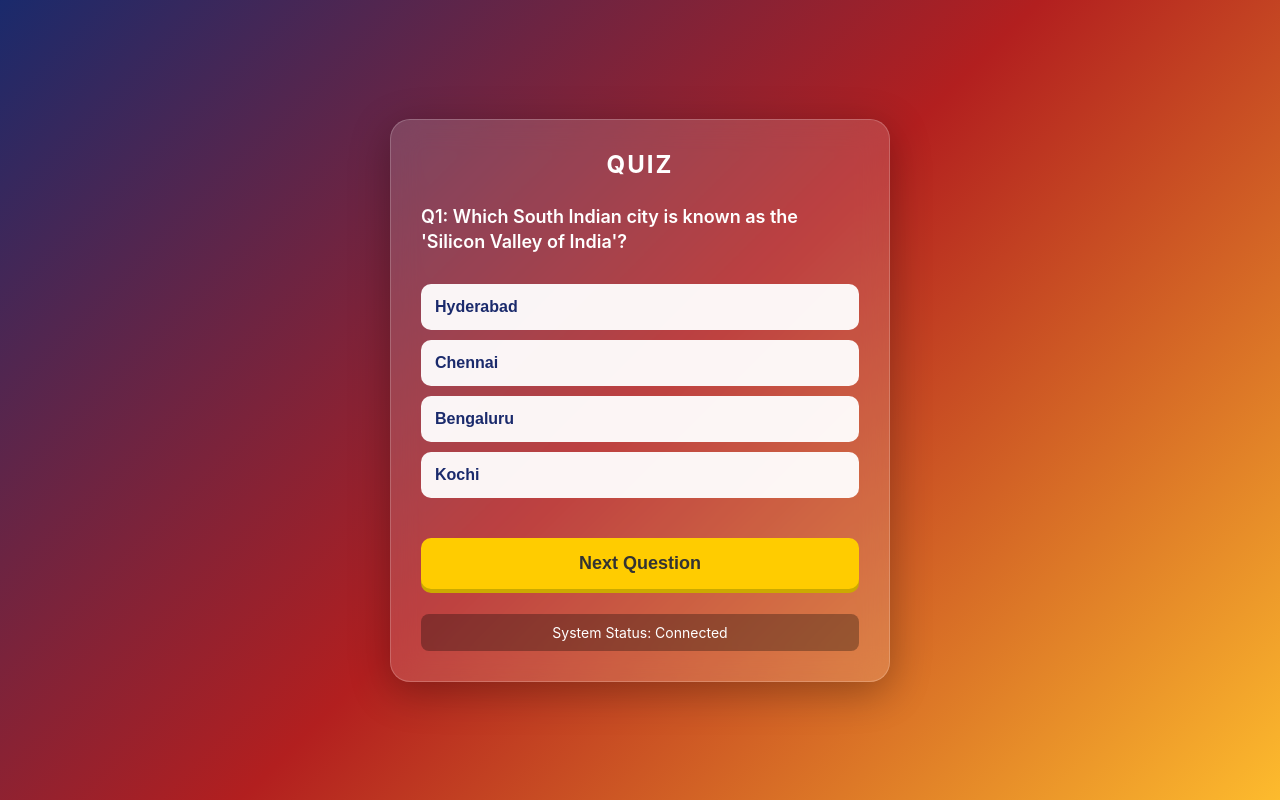
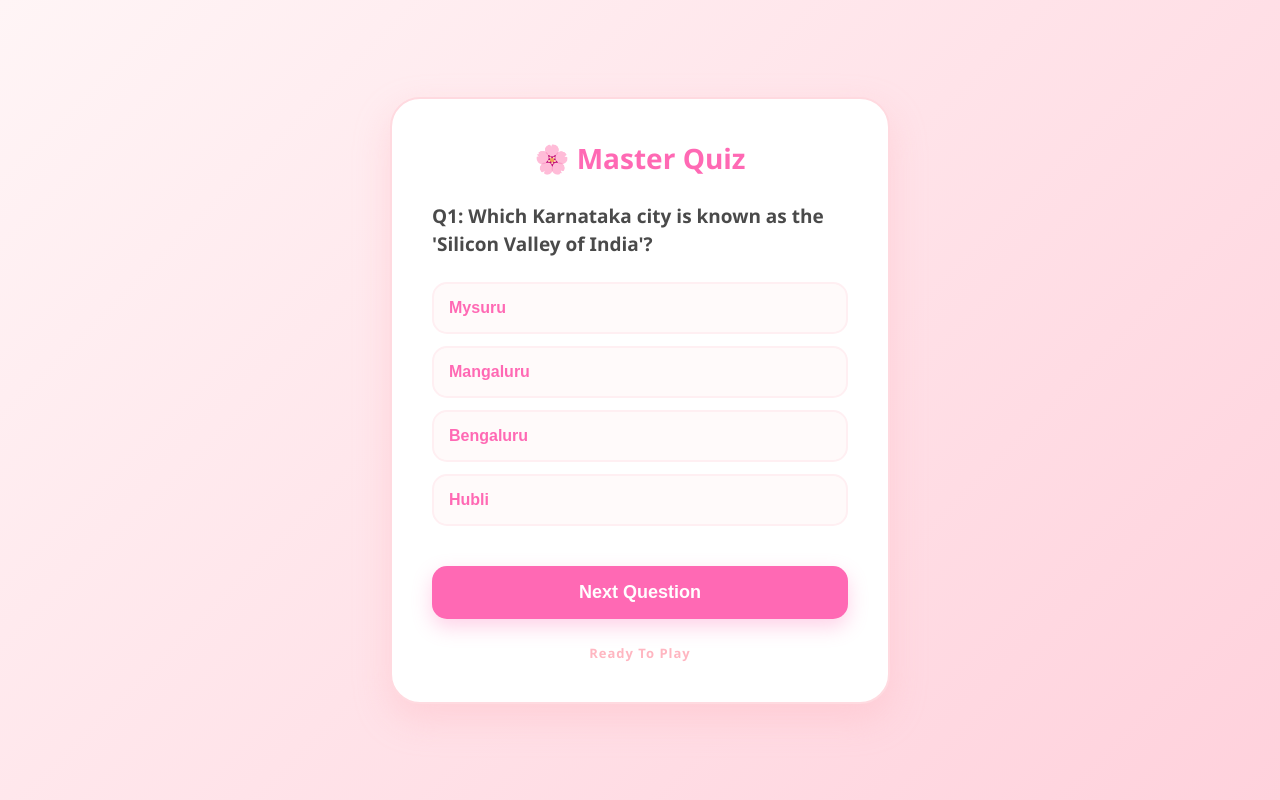
Before and after one commit to GaloreSYS/rpi5-control-panel, a website: page public/index.html in a window 1280 px wide. Drawn offline with Linux system fonts and the light colour scheme.

Commit message:
Update index.html

```diff
--- a/public/index.html
+++ b/public/index.html
@@ -3,45 +3,84 @@
 <head>
   <meta charset="UTF-8">
   <meta name="viewport" content="width=device-width, initial-scale=1.0">
-  <title>Quiz</title>
+  <title>Pink & Creamy Quiz Control</title>
   <style>
     * { margin: 0; padding: 0; box-sizing: border-box; }
+
     body {
-      font-family: -apple-system, BlinkMacSystemFont, 'Segoe UI', Roboto, sans-serif;
-      background: linear-gradient(135deg, #1a2a6c 0%, #b21f1f 50%, #fdbb2d 100%);
+      font-family: 'Segoe UI', Tahoma, Geneva, Verdana, sans-serif;
+      /* Creamy White to Soft Pink Gradient */
+      background: linear-gradient(135deg, #fff5f6 0%, #ffd1dc 100%);
       min-height: 100vh;
       display: flex; align-items: center; justify-content: center; padding: 20px;
     }
+
     .container {
-      max-width: 500px; width: 100%; background: rgba(255, 255, 255, 0.15);
-      backdrop-filter: blur(15px); padding: 30px; border-radius: 20px;
-      box-shadow: 0 10px 40px rgba(0,0,0,0.3); color: white; text-align: center;
-      border: 1px solid rgba(255,255,255,0.2);
+      max-width: 500px; width: 100%;
+      background: #ffffff; /* Pure White Container */
+      padding: 40px; border-radius: 30px;
+      box-shadow: 0 15px 35px rgba(255, 182, 193, 0.4);
+      color: #5d5d5d; text-align: center;
+      border: 2px solid #ffdae0;
     }
-    h1 { margin-bottom: 25px; font-size: 24px; text-transform: uppercase; letter-spacing: 2px; }
+
+    h1 {
+      margin-bottom: 25px; font-size: 28px;
+      color: #ff69b4; /* Hot Pink Title */
+      text-transform: capitalize;
+    }
+
     .quiz-container { text-align: left; margin-bottom: 20px; }
-    .question { font-size: 18px; margin-bottom: 20px; font-weight: 600; line-height: 1.4; min-height: 60px; }
+
+    .question {
+      font-size: 19px; margin-bottom: 20px; font-weight: 600;
+      line-height: 1.5; color: #4a4a4a; min-height: 60px;
+    }
+
     .option-btn {
-      display: block; width: 100%; padding: 14px; margin: 10px 0;
-      background: rgba(255, 255, 255, 0.95); border: none; border-radius: 10px;
-      color: #1a2a6c; font-weight: 600; cursor: pointer; transition: all 0.2s;
-      text-align: left; font-size: 16px;
+      display: block; width: 100%; padding: 15px; margin: 12px 0;
+      background: #fffafa; /* Creamy White Button */
+      border: 2px solid #ffeff2; border-radius: 15px;
+      color: #ff69b4; font-weight: 600; cursor: pointer;
+      transition: all 0.3s ease; text-align: left; font-size: 16px;
     }
-    .option-btn:hover { background: #fff; transform: translateY(-2px); box-shadow: 0 4px 15px rgba(0,0,0,0.2); }
-    .option-btn.selected { background: #48bb78; color: white; border: 2px solid white; }
+
+    .option-btn:hover {
+      background: #ffe4e8;
+      transform: scale(1.02);
+      border-color: #ffb6c1;
+    }
+
+    .option-btn.selected {
+      background: #ff69b4;
+      color: white;
+      border-color: #ff1493;
+      box-shadow: 0 5px 15px rgba(255, 105, 180, 0.3);
+    }
+
     .next-btn {
-      margin-top: 20px; padding: 15px; border-radius: 10px; border: none;
-      background: #ffcc00; color: #333; font-size: 18px; font-weight: bold; cursor: pointer; width: 100%;
-      box-shadow: 0 4px 0 #ccaa00;
+      margin-top: 20px; padding: 16px; border-radius: 15px; border: none;
+      background: #ff69b4; color: #fff; font-size: 18px;
+      font-weight: bold; cursor: pointer; width: 100%;
+      box-shadow: 0 8px 20px rgba(255, 105, 180, 0.3);
+      transition: background 0.3s;
     }
-    .next-btn:active { transform: translateY(2px); box-shadow: 0 2px 0 #ccaa00; }
-    .status { margin-top: 25px; font-size: 14px; background: rgba(0,0,0,0.3); padding: 10px; border-radius: 8px; }
+
+    .next-btn:hover { background: #ff1493; }
+
+    .status {
+      margin-top: 25px; font-size: 13px; font-weight: bold;
+      color: #ffb6c1; letter-spacing: 1px;
+    }
+
     .hidden { display: none; }
+
+    #score-text { color: #ff69b4; font-size: 32px; margin-bottom: 10px; }
   </style>
 </head>
 <body>
   <div class="container">
-    <h1>Quiz</h1>
+    <h1>🌸 Master Quiz</h1>
 
     <div id="quiz-box">
       <div class="quiz-container">
@@ -53,31 +92,61 @@
 
     <div id="result-box" class="hidden">
       <h2 id="score-text"></h2>
-      <p id="action-text" style="margin: 15px 0; font-size: 18px; font-weight: bold;"></p>
-      <button class="next-btn" onclick="location.reload()">Restart Quiz</button>
+      <p id="action-text" style="margin: 15px 0; font-size: 18px; font-weight: bold; color: #ff1493;"></p>
+      <button class="next-btn" onclick="location.reload()">Try Again 🔄</button>
     </div>
 
-    <div class="status" id="status">System Status: Connected</div>
+    <div class="status" id="status">Ready To Play</div>
   </div>
 
   <script>
     const userId = 'user_' + Math.random().toString(36).substr(2, 9);
     const status = document.getElementById('status');
 
-    const questions = [
-      { q: "Which South Indian city is known as the 'Silicon Valley of India'?", a: 2, options: ["Hyderabad", "Chennai", "Bengaluru", "Kochi"] },
-      { q: "The historic Charminar is located in which Indian city?", a: 0, options: ["Hyderabad", "Mysuru", "Vijayawada", "Madurai"] },
-      { q: "Which is the longest river in South India?", a: 1, options: ["Cauvery", "Godavari", "Krishna", "Tungabhadra"] },
-      { q: "ISRO's Satish Dhawan Space Centre is located in which state?", a: 3, options: ["Kerala", "Karnataka", "Tamil Nadu", "Andhra Pradesh"] },
-      { q: "Which North Indian site contains the oldest rock-cut caves in India, famous for their 'Mauryan Polish' mirror finish?", a: 0, options: ["Barabar Caves", "Udayagiri Caves", "Bhimbetka Shelters", "Pandav Leni"] }
+    const masterQuestions = [
+      { q: "Which Karnataka city is known as the 'Silicon Valley of India'?", a: 2, options: ["Mysuru", "Mangaluru", "Bengaluru", "Hubli"] },
+      { q: "The ruins of the ancient Vijayanagara Empire are located in which Karnataka town?", a: 1, options: ["Badami", "Hampi", "Pattadakal", "Aihole"] },
+      { q: "Which famous waterfall is created by the Sharavathi River in Karnataka?", a: 0, options: ["Jog Falls", "Shivanasamudra", "Dudhsagar", "Abbey Falls"] },
+      { q: "Which classical dance form originated in a village in Andhra Pradesh?", a: 3, options: ["Bharatanatyam", "Kathak", "Odissi", "Kuchipudi"] },
+      { q: "What is the capital city of Andhra Pradesh?", a: 1, options: ["Visakhapatnam", "Amaravati", "Vijayawada", "Kurnool"] },
+      { q: "ISRO's Satish Dhawan Space Centre is located in which state?", a: 0, options: ["Andhra Pradesh", "Kerala", "Tamil Nadu", "Odisha"] },
+      { q: "The 'Statue of Unity', the world's tallest statue, is located in which state?", a: 2, options: ["Maharashtra", "Rajasthan", "Gujarat", "Madhya Pradesh"] },
+      { q: "Which national park in Gujarat is the only natural habitat of the Asiatic lion?", a: 1, options: ["Kanha", "Gir", "Ranthambore", "Bandhavgarh"] },
+      { q: "The Great Rann of Kutch is famous for its vast expanses of what?", a: 0, options: ["Salt marshes", "Sand dunes", "Dense forests", "Coral reefs"] },
+      { q: "Which ancient center of learning in Bihar was one of the first residential universities in the world?", a: 2, options: ["Taxila", "Vikramashila", "Nalanda", "Valabhi"] },
+      { q: "Which site in Bihar contains the oldest surviving rock-cut caves, famous for their 'Mauryan Polish'?", a: 1, options: ["Ajanta Caves", "Barabar Caves", "Ellora Caves", "Elephanta Caves"] },
+      { q: "In which town in Bihar did Gautama Buddha attain enlightenment?", a: 0, options: ["Bodh Gaya", "Sarnath", "Kushinagar", "Lumbini"] },
+      { q: "Which city in Jharkhand is known as the 'Coal Capital of India'?", a: 3, options: ["Ranchi", "Jamshedpur", "Bokaro", "Dhanbad"] },
+      { q: "Jharkhand was carved out of which Indian state in the year 2000?", a: 0, options: ["Bihar", "Madhya Pradesh", "Uttar Pradesh", "Odisha"] },
+      { q: "Which famous Indian cricketer was born in Ranchi, the capital of Jharkhand?", a: 1, options: ["Virat Kohli", "M.S. Dhoni", "Rohit Sharma", "Sachin Tendulkar"] },
+      { q: "What is the capital of India?", a: 1, options: ["Mumbai", "New Delhi", "Kolkata", "Chennai"] },
+      { q: "Which is the longest river flowing entirely within India?", a: 2, options: ["Brahmaputra", "Indus", "Ganga", "Godavari"] },
+      { q: "The historic Charminar is located in which city?", a: 0, options: ["Hyderabad", "Agra", "Delhi", "Lucknow"] },
+      { q: "Which Indian state is known as the 'Land of Five Rivers'?", a: 3, options: ["Haryana", "Himachal Pradesh", "Gujarat", "Punjab"] },
+      { q: "Which mountain range separates Northern India from Southern India?", a: 1, options: ["Himalayas", "Vindhyas", "Western Ghats", "Aravallis"] }
     ];
 
+    let selectedQuestions = [];
     let currentQuestionIndex = 0;
     let score = 0;
     let selectedOption = null;
 
+    function shuffleArray(array) {
+      for (let i = array.length - 1; i > 0; i--) {
+        const j = Math.floor(Math.random() * (i + 1));
+        [array[i], array[j]] = [array[j], array[i]];
+      }
+      return array;
+    }
+
+    function initQuiz() {
+      const shuffledMaster = shuffleArray([...masterQuestions]);
+      selectedQuestions = shuffledMaster.slice(0, 6);
+      loadQuestion();
+    }
+
     function loadQuestion() {
-      const qData = questions[currentQuestionIndex];
+      const qData = selectedQuestions[currentQuestionIndex];
       document.getElementById('question-text').textContent = `Q${currentQuestionIndex + 1}: ${qData.q}`;
       const container = document.getElementById('options-container');
       container.innerHTML = '';
@@ -98,36 +167,31 @@
 
     function nextQuestion() {
       if (selectedOption === null) { alert("Select an answer!"); return; }
-      if (selectedOption === questions[currentQuestionIndex].a) score++;
+      if (selectedOption === selectedQuestions[currentQuestionIndex].a) score++;
+
       currentQuestionIndex++;
-      if (currentQuestionIndex < questions.length) { loadQuestion(); } else { showResults(); }
+      if (currentQuestionIndex < selectedQuestions.length) {
+        loadQuestion();
+      } else {
+        showResults();
+      }
     }
 
     async function showResults() {
       document.getElementById('quiz-box').classList.add('hidden');
       document.getElementById('result-box').classList.remove('hidden');
-      document.getElementById('score-text').textContent = `Final Score: ${score}/5`;
+      document.getElementById('score-text').textContent = `Score: ${score}/6`;
 
-      let lockToOpen = null;
-      if (score >= 1 && score <= 3) {
-        lockToOpen = Math.floor(Math.random() * 4) + 1; // 1, 2, 3, or 4
-      } else if (score === 4) {
-        lockToOpen = Math.floor(Math.random() * 2) + 5; // 5 or 6
-      } else if (score === 5) {
-        // FIXED LOGIC: 50% chance for Door 7 or Door 8
-        lockToOpen = Math.random() < 0.5 ? 7 : 8;
-      }
-
-      if (lockToOpen) {
-        document.getElementById('action-text').textContent = `Reward: Opening Door ${lockToOpen}`;
-        triggerLock(lockToOpen);
+      if (score > 0) {
+        document.getElementById('action-text').textContent = `Magic! Opening Lock ${score} ✨`;
+        triggerLock(score);
       } else {
-        document.getElementById('action-text').textContent = "Score 1 or more to open a door!";
+        document.getElementById('action-text').textContent = "Oops! No correct answers. No locks opened.";
       }
     }
 
     async function triggerLock(num) {
-      status.textContent = `⏳ Sending command for Door ${num}...`;
+      status.textContent = `Connecting to RPi5 for Lock ${num}...`;
       try {
         const response = await fetch('/api/action', {
           method: 'POST',
@@ -135,13 +199,13 @@
           body: JSON.stringify({ button: num, userId })
         });
         const data = await response.json();
-        status.textContent = `✅ Result: ${data.message}`;
+        status.textContent = `SUCCESS: Lock ${num} Opened!`;
       } catch (error) {
-        status.textContent = '❌ Connection Error: ' + error.message;
+        status.textContent = 'Connection Lost!';
       }
     }
 
-    loadQuestion();
+    initQuiz();
   </script>
 </body>
 </html>
```
